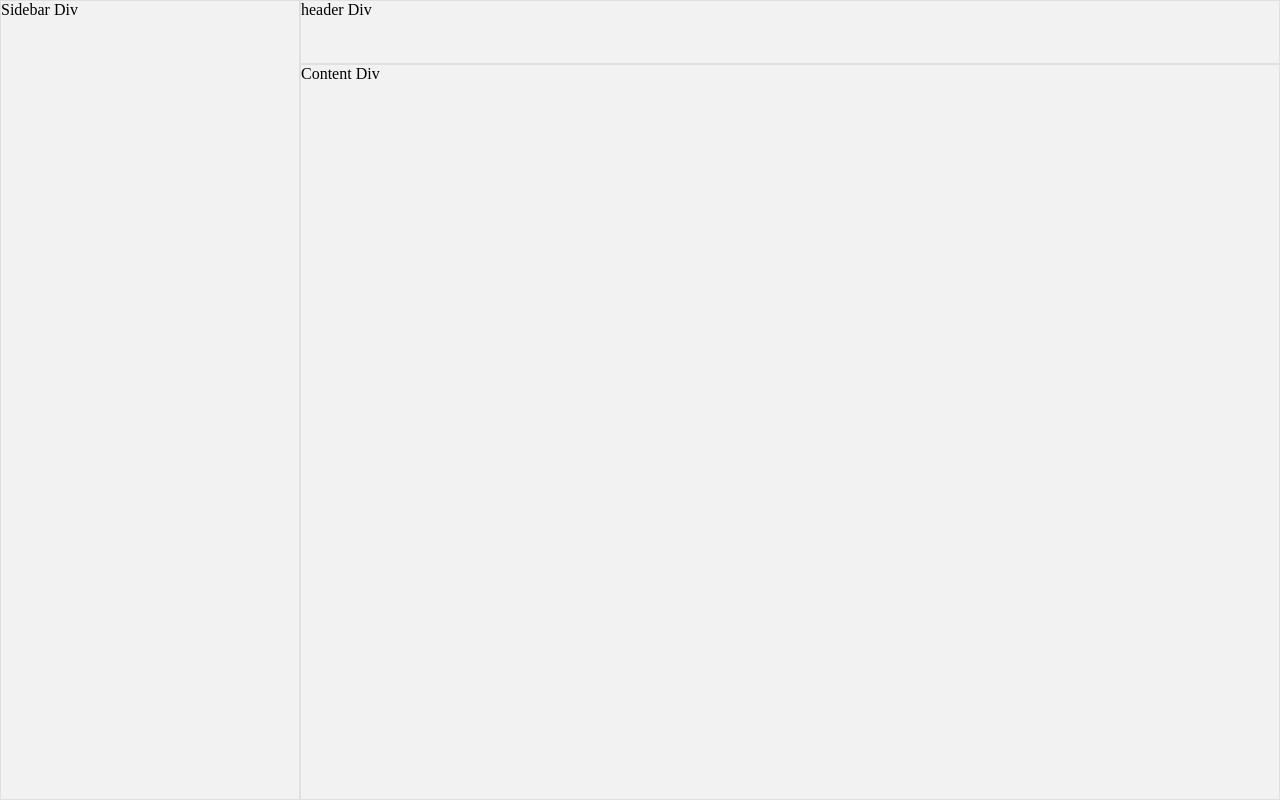
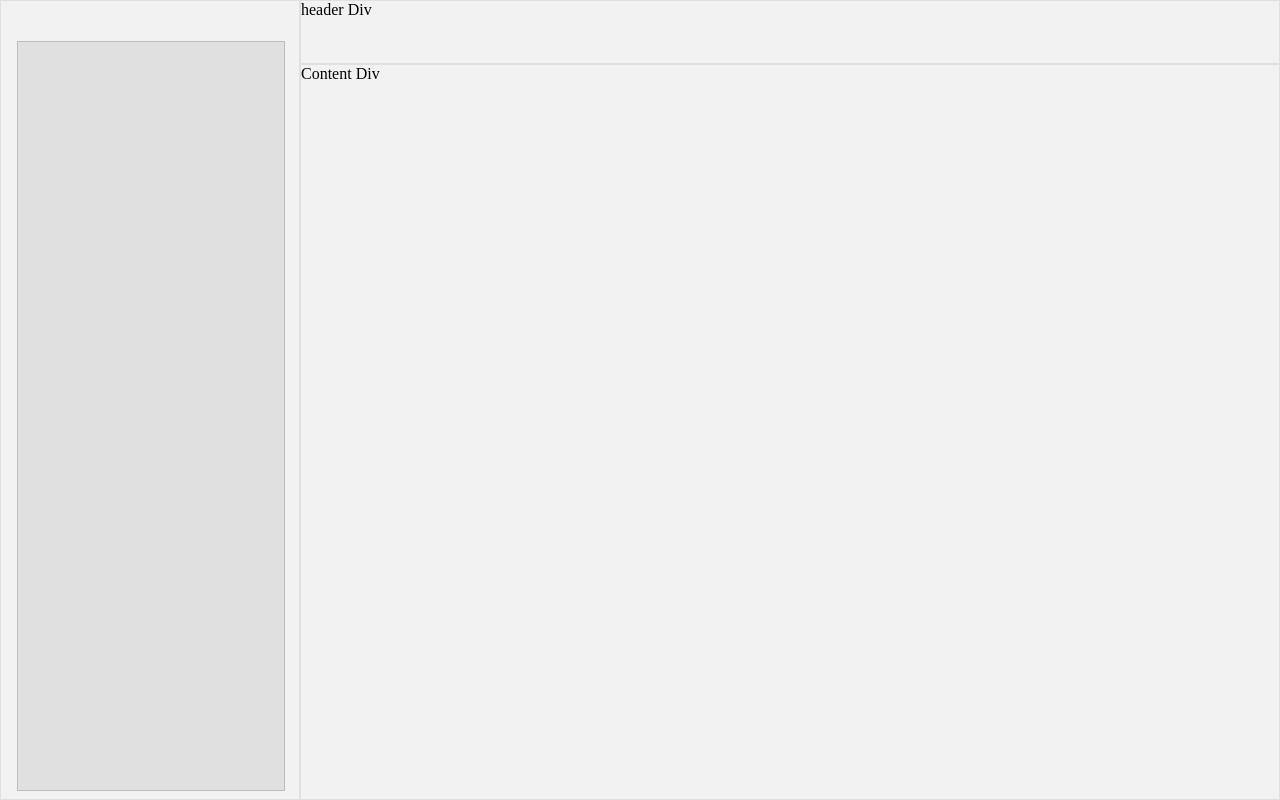
Before and after one commit to mikelfcosta/omnisis, a React app: page / in a window 1280 px wide. Built offline with nearby package versions, Linux system fonts and the light colour scheme.

Commit message:
Finished Sidebar Mockup Setup

```diff
--- /dev/null
+++ b/src/components/core/Sidebar/Nav.scss
@@ -0,0 +1,7 @@
+.nav {
+  background-color: #E0E0E0;
+  border: 1px solid #BDBDBD;
+  height: 100%;
+  margin-top: 32px;
+  width: 268px;
+}
--- /dev/null
+++ b/src/components/core/Sidebar/Nav.tsx
@@ -0,0 +1,17 @@
+import * as React from 'react';
+import { nav } from './Nav.scss';
+
+export default class Nav extends React.Component<{}, {}> {
+
+  componentWillMount() {}
+
+  componentWillUnmount() {}
+
+  render() {
+    return (
+      <div className={nav}>
+
+      </div>
+    );
+  }
+}
--- a/src/components/core/Sidebar/Sidebar.scss
+++ b/src/components/core/Sidebar/Sidebar.scss
@@ -2,7 +2,16 @@
   background-color: #F2F2F2;
   border: 1px solid #E0E0E0;
   display: flex;
+  flex-direction: column;
   height: 100vh;
+  padding: 8px 16px;
   position: fixed;
   width: 300px;
+
+  &-logo {
+    background-color: #E0E0E0;
+    border: 1px solid #BDBDBD;
+    width: 268px;
+    height: 96px;
+  }
 }
--- a/src/components/core/Sidebar/Sidebar.tsx
+++ b/src/components/core/Sidebar/Sidebar.tsx
@@ -1,5 +1,7 @@
 import * as React from 'react';
 import { sidebar } from './Sidebar.scss';
+import SidebarLogo from './SidebarLogo';
+import Nav from './Nav';
 
 export default class Sidebar extends React.Component<{}, {}> {
 
@@ -10,7 +12,8 @@ export default class Sidebar extends React.Component<{}, {}> {
   render() {
     return (
       <div className={sidebar}>
-        Sidebar Div
+        <SidebarLogo />
+        <Nav />
       </div>
     );
   }
--- /dev/null
+++ b/src/components/core/Sidebar/SidebarLogo.tsx
@@ -0,0 +1,17 @@
+import * as React from 'react';
+import { sidebarLogo } from './Sidebar.scss';
+
+export default class SidebarLogo extends React.Component<{}, {}> {
+
+  componentWillMount() {}
+
+  componentWillUnmount() {}
+
+  render() {
+    return (
+      <div className={sidebarLogo}>
+
+      </div>
+    );
+  }
+}
```
